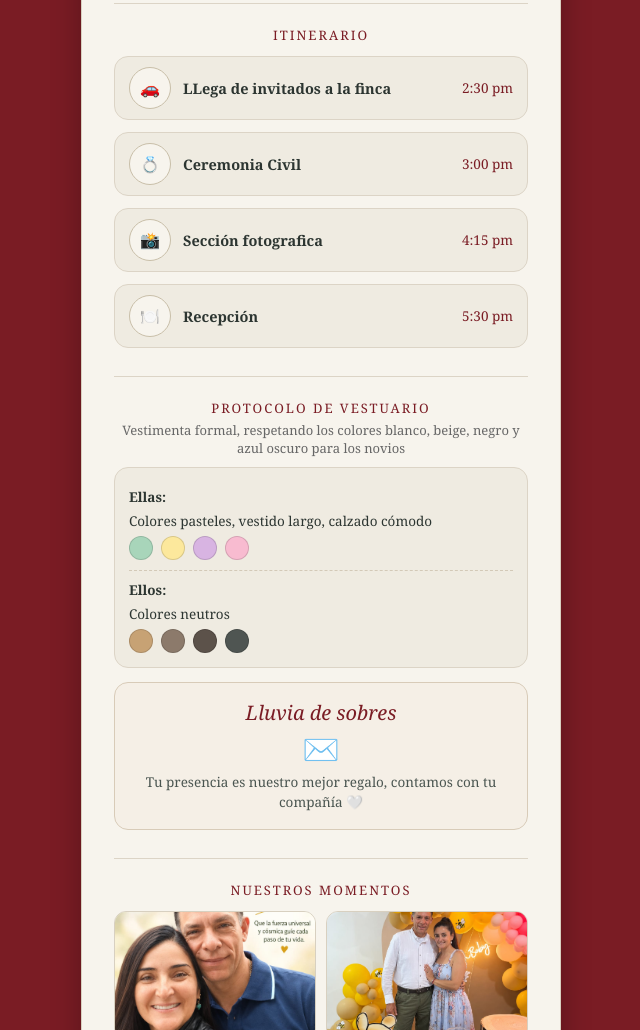
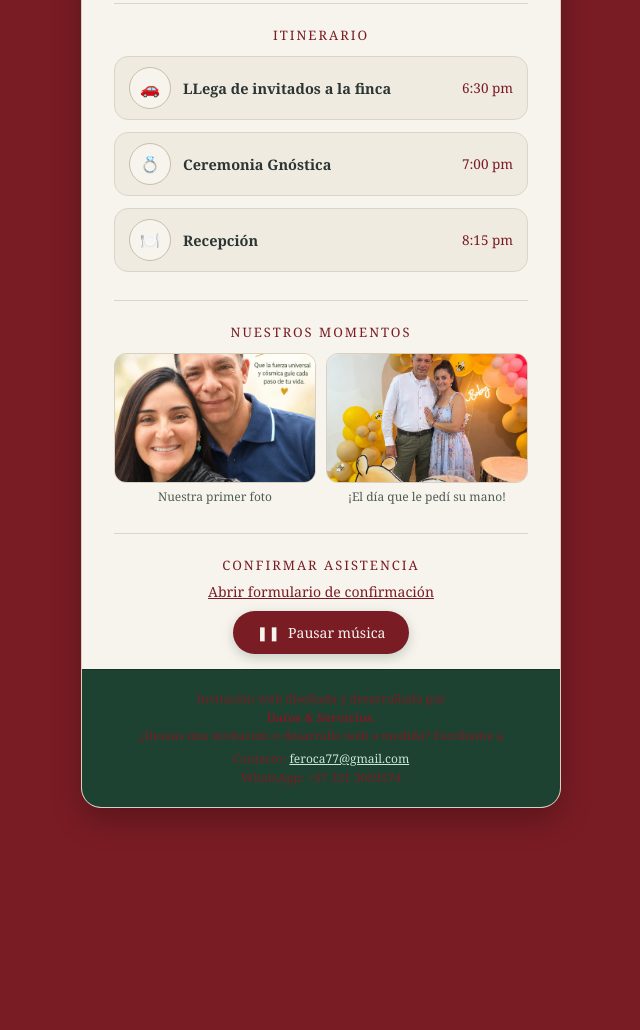
Before and after one commit to LuisDataS/Mi-Boda-G, a plain HTML site: page index.html in a window 1280 px wide. Shown: the part 1774-2804 px from the top of the page, without its empty margins (319-959 px from the left). After the commit the page ends 2662 px from the top, so only its background shows below. Drawn offline with Linux system fonts and the light colour scheme.

Commit message:
Update index.html

```diff
--- a/index.html
+++ b/index.html
@@ -713,23 +713,15 @@
             <div class="itinerario-icono" aria-hidden="true">🚗</div>
             <div class="itinerario-info">
               <span class="itinerario-evento">LLega de invitados a la finca</span>
-              <span class="itinerario-hora">2:30 pm</span>
+              <span class="itinerario-hora">6:30 pm</span>
             </div>
           </div>
 
           <div class="itinerario-item">
             <div class="itinerario-icono" aria-hidden="true">💍</div>
             <div class="itinerario-info">
-              <span class="itinerario-evento">Ceremonia Civil</span>
-              <span class="itinerario-hora">3:00 pm</span>
-            </div>
-          </div>
-
-          <div class="itinerario-item">
-            <div class="itinerario-icono" aria-hidden="true">📸</div>
-            <div class="itinerario-info">
-              <span class="itinerario-evento">Sección fotografica</span>
-              <span class="itinerario-hora">4:15 pm</span>
+              <span class="itinerario-evento">Ceremonia Gnóstica</span>
+              <span class="itinerario-hora">7:00 pm</span>
             </div>
           </div>
 
@@ -737,48 +729,10 @@
             <div class="itinerario-icono" aria-hidden="true">🍽️</div>
             <div class="itinerario-info">
               <span class="itinerario-evento">Recepción</span>
-              <span class="itinerario-hora">5:30 pm</span>
+              <span class="itinerario-hora">8:15 pm</span>
             </div>
           </div>
 
-        </div>
-      </section>
-
-      <!-- Sección Vestimenta y Lluvia de Sobres -->
-      <section style="margin-top: 28px; padding-top: 22px; border-top: 1px solid #dcd4c6;">
-        <p class="subtitulo" style="margin-bottom: 4px;">Protocolo de vestuario</p>
-        <p style="font-size: 13px; color: #666; margin-bottom: 6px;">Vestimenta formal, respetando los colores blanco, beige, negro y azul oscuro para los novios</p>
-
-        <div class="caja-vestimenta">
-          <div class="grupo-vestimenta">
-            <p class="titulo-grupo-vestimenta"><strong>Ellas:</strong></p>
-            <p class="titulo-grupo-vestimenta"> Colores pasteles, vestido largo, calzado cómodo</p>
-            <div class="paleta-colores" aria-label="Colores pasteles sugeridos para damas">
-              <span class="muestra-color" style="background-color: #a8d5ba;" title="Verde pastel"></span>
-              <span class="muestra-color" style="background-color: #fce89c;" title="Amarillo pastel"></span>
-              <span class="muestra-color" style="background-color: #d8b4e2;" title="Lila pastel"></span>
-              <span class="muestra-color" style="background-color: #f8bBD0;" title="Rosa pastel"></span>
-            </div>
-          </div>
-
-          <div class="grupo-vestimenta">
-            <p class="titulo-grupo-vestimenta"><strong>Ellos:</strong></p>
-            <p class="titulo-grupo-vestimenta">Colores neutros</p>
-            <div class="paleta-colores" aria-label="Colores neutros sugeridos para hombres">
-              <span class="muestra-color" style="background-color: #c7a274;" title="Arena / Camel"></span>
-              <span class="muestra-color" style="background-color: #8c7a6b;" title="Topo / Marrón suave"></span>
-              <span class="muestra-color" style="background-color: #5c524a;" title="Café tabaco"></span>
-              <span class="muestra-color" style="background-color: #4f5552;" title="Gris pizarra"></span>
-            </div>
-          </div>
-        </div>
-
-        <div class="caja-lluvia-sobres">
-          <p class="titulo-lluvia">Lluvia de sobres</p>
-          <div style="font-size: 30px; line-height: 1;" aria-hidden="true">✉️</div>
-          <p class="texto-lluvia">
-            Tu presencia es nuestro mejor regalo, contamos con tu compañía 🤍
-          </p>
         </div>
       </section>
 
```
